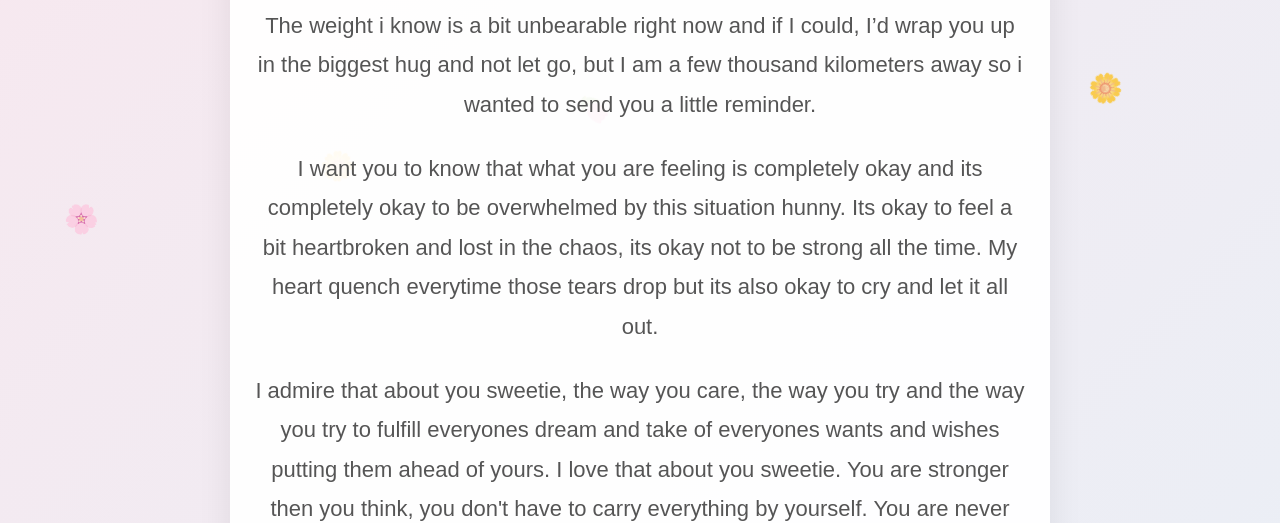
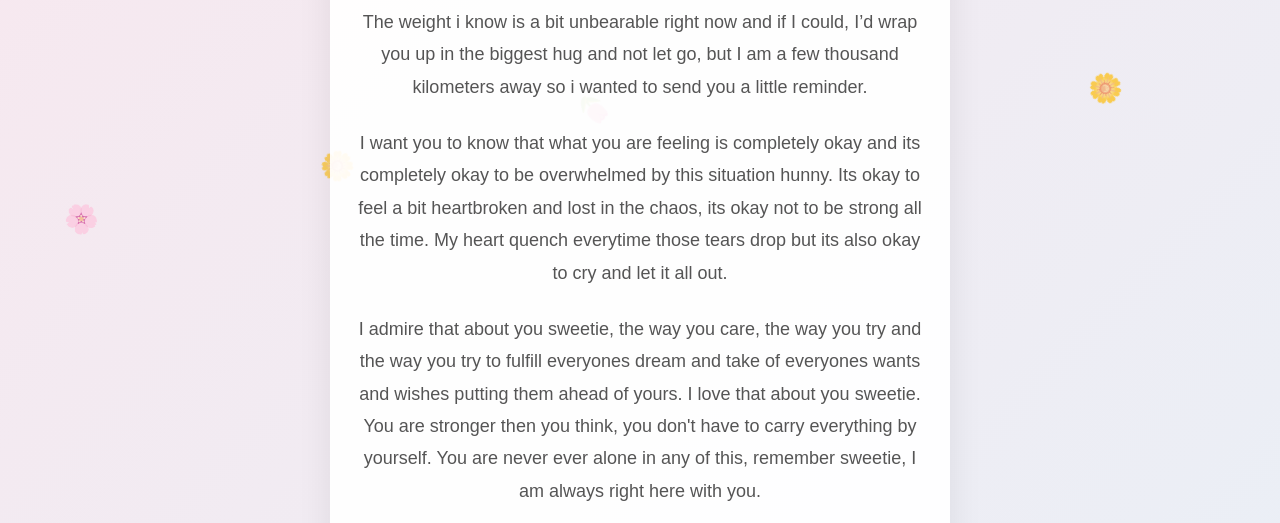
Before and after one commit to EkantikSapien/EkantikSapien.github.io, a plain HTML site: page postcard/index.html in a window 1280 px wide. Shown: the part 137-660 px from the top of the page. Drawn offline with Linux system fonts and the light colour scheme.

Commit message:
Update index.html

```diff
--- a/postcard/index.html
+++ b/postcard/index.html
@@ -71,7 +71,7 @@
 
     .card {
       width: 100%;
-      max-width: 820px;
+      max-width: 620px;
       background: rgba(255, 255, 255, 0.92);
       border-radius: 28px;
       padding: 36px 24px;
@@ -89,7 +89,7 @@
 
     p {
       color: #555;
-      font-size: 22px;
+      font-size: 18px;
       line-height: 1.8;
       margin: 0 0 24px;
     }
```
